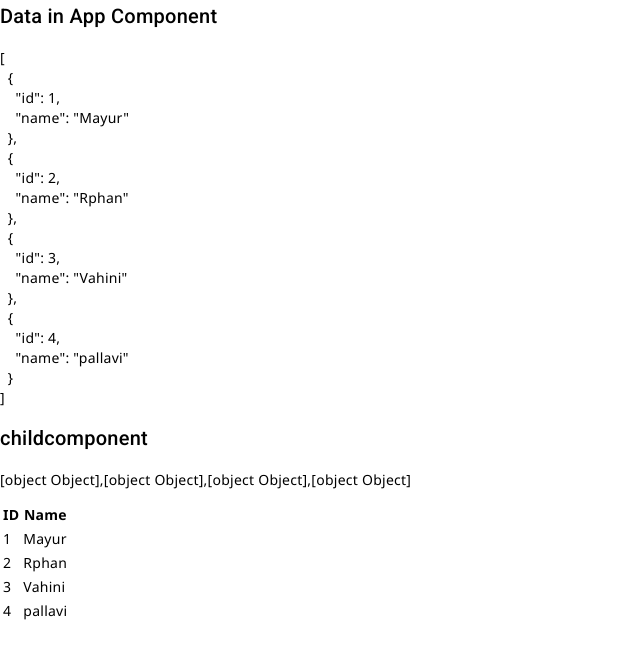
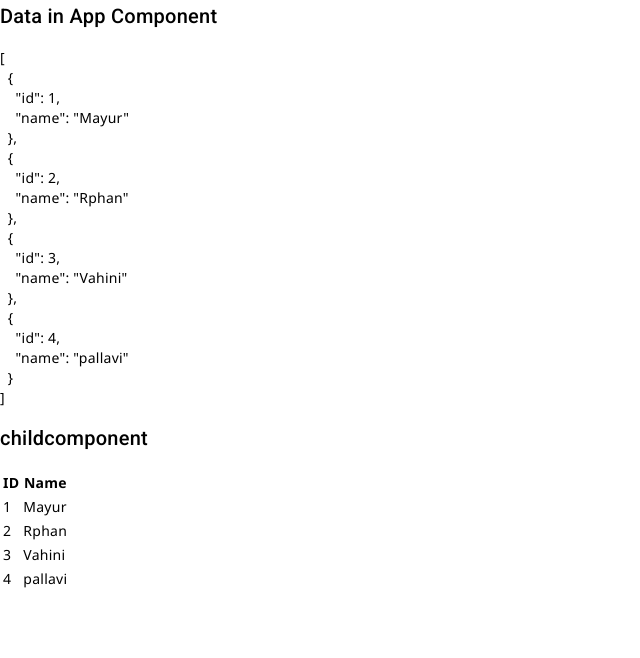
Before and after one commit to mayurrohokale/practice_repo, an Angular app: page / in a window 1280 px wide. Shown: the top 658 px of the page, without its empty margins (0-640 px from the left). Built offline with nearby package versions, Linux system fonts and the light colour scheme.

Commit message:
parent child communication

```diff
--- a/src/app/demo/demo.component.html
+++ b/src/app/demo/demo.component.html
@@ -1,6 +1,6 @@
 <div>
 
-    <p>{{showdata}}</p>
+
 </div>
 
 <table>
```
